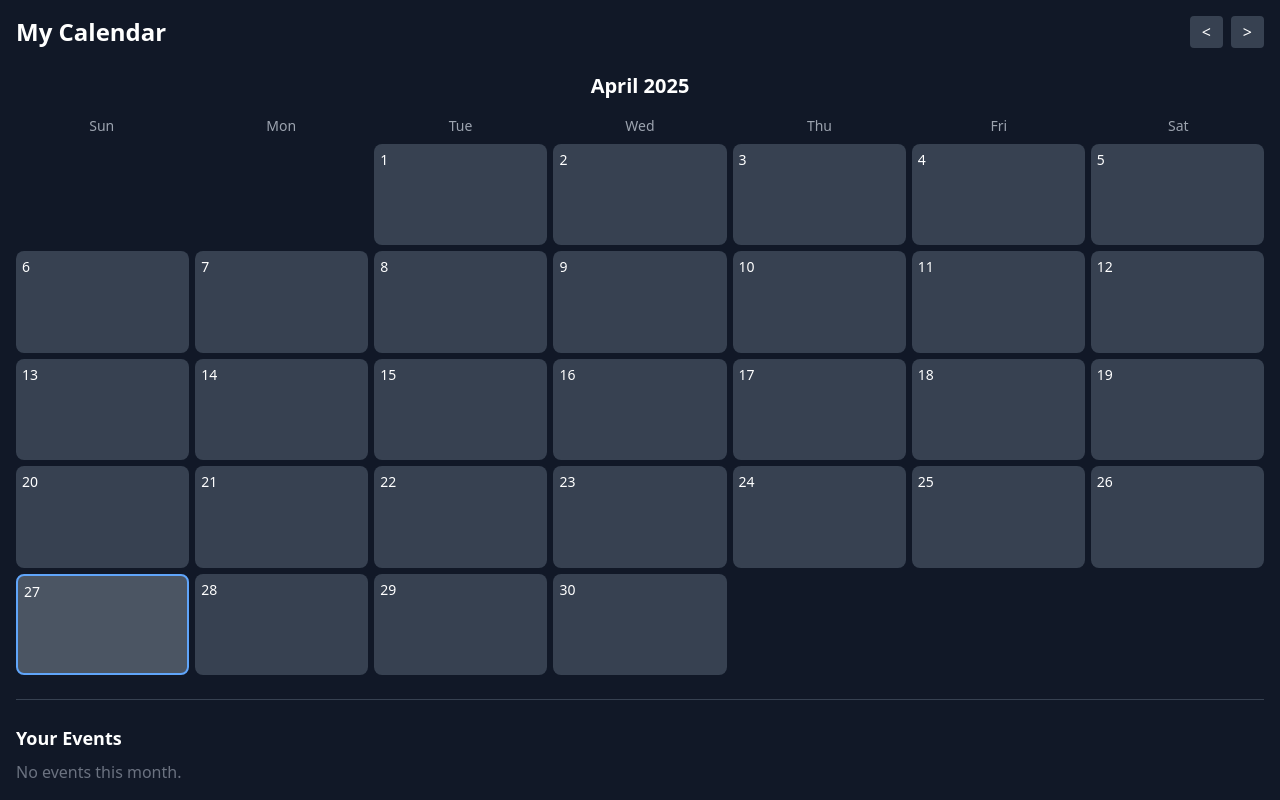
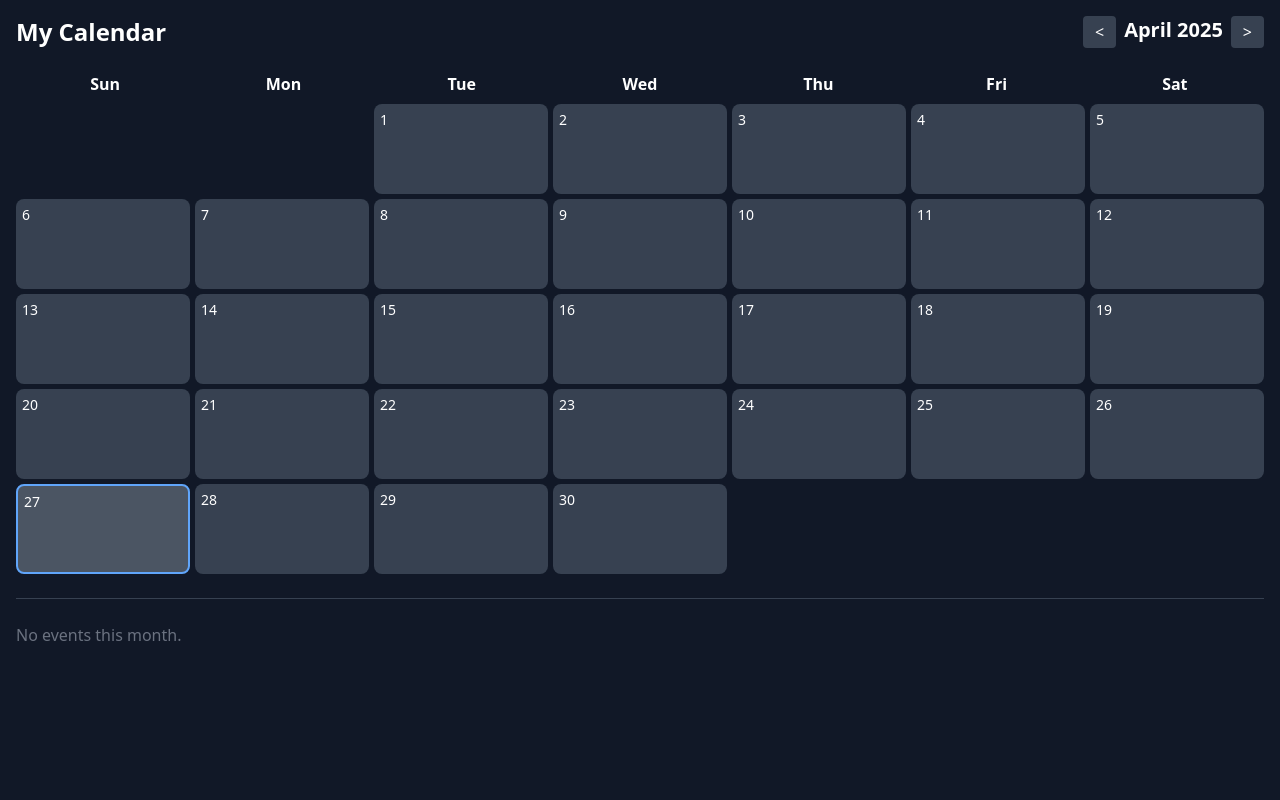
Before and after one commit to 0pixelz/Chatbot-web-app, a Flask app: template templates/calendar.html in a window 1280 px wide. Run offline with Flask 3, Linux system fonts and the light colour scheme; the template is opened without the code that fills it: most values are stand-ins (such as "Sample title", 1, 10 or a date in 2020); parts of the project's set-up code (start-up, migrations or seed data) failed here and were passed over; some libraries are stand-ins or nearby versions.

Commit message:
Update calendar.html

```diff
--- a/templates/calendar.html
+++ b/templates/calendar.html
@@ -4,20 +4,20 @@
   <meta charset="UTF-8">
   <title>Calendar - Personal AI Bot</title>
   <script src="https://cdn.tailwindcss.com"></script>
-  <meta name="viewport" content="width=device-width, initial-scale=1.0">
   <style>
     .calendar-grid {
       display: grid;
       grid-template-columns: repeat(7, 1fr);
-      gap: 6px;
+      gap: 5px;
     }
     .calendar-cell {
-      min-height: 80px;
+      min-height: 90px;
+      border-radius: 8px;
       background-color: #374151;
-      border-radius: 8px;
+      color: white;
       padding: 6px;
+      position: relative;
       overflow-y: auto;
-      position: relative;
       cursor: pointer;
     }
     .calendar-cell.today {
@@ -27,92 +27,81 @@
     .event-badge {
       background: #60a5fa;
       color: white;
+      padding: 2px 6px;
+      border-radius: 6px;
       font-size: 0.75rem;
-      border-radius: 6px;
-      padding: 2px 6px;
       margin-top: 4px;
       display: block;
       text-align: center;
-      cursor: pointer;
     }
   </style>
 </head>
 
-<body class="bg-gray-900 text-white min-h-screen flex flex-col p-4">
+<body class="bg-gray-900 min-h-screen text-white p-4">
 
 <!-- Header -->
 <div class="flex justify-between items-center mb-6">
   <h1 class="text-2xl font-bold">My Calendar</h1>
   <div class="flex space-x-2">
-    <button onclick="prevMonth()" class="px-3 py-1 bg-gray-700 hover:bg-gray-600 rounded">&lt;</button>
-    <button onclick="nextMonth()" class="px-3 py-1 bg-gray-700 hover:bg-gray-600 rounded">&gt;</button>
+    <button onclick="prevMonth()" class="px-3 py-1 bg-gray-700 rounded hover:bg-gray-600">&lt;</button>
+    <h2 id="monthTitle" onclick="openDatePicker()" class="text-xl font-semibold cursor-pointer"></h2>
+    <button onclick="nextMonth()" class="px-3 py-1 bg-gray-700 rounded hover:bg-gray-600">&gt;</button>
   </div>
 </div>
 
-<!-- Month title (clickable) -->
-<h2 id="monthTitle" class="text-xl font-semibold text-center mb-4 cursor-pointer hover:underline" onclick="openDatePicker()"></h2>
-<input type="month" id="datePicker" onchange="goToPickedMonth()" style="position:absolute; left:-9999px;">
-
 <!-- Days Header -->
-<div class="grid grid-cols-7 gap-2 text-center text-gray-400 mb-2 text-sm">
-  <div>Sun</div>
-  <div>Mon</div>
-  <div>Tue</div>
-  <div>Wed</div>
-  <div>Thu</div>
-  <div>Fri</div>
-  <div>Sat</div>
+<div class="grid grid-cols-7 text-center mb-2 font-bold">
+  <div>Sun</div><div>Mon</div><div>Tue</div><div>Wed</div><div>Thu</div><div>Fri</div><div>Sat</div>
 </div>
 
-<!-- Calendar grid -->
-<div id="calendar" class="calendar-grid flex-1"></div>
+<!-- Calendar -->
+<div id="calendar" class="calendar-grid"></div>
 
-<!-- Event list below -->
+<!-- Divider -->
 <hr class="my-6 border-gray-700">
-<h2 class="text-lg font-bold mb-2">Your Events</h2>
-<div id="eventList" class="space-y-2"></div>
+
+<!-- Event List -->
+<div id="eventList" class="space-y-3"></div>
 
 <!-- Modal -->
-<div id="modal" class="fixed top-0 left-0 w-full h-full bg-black bg-opacity-70 hidden items-center justify-center z-50">
+<div id="modal" class="fixed inset-0 bg-black bg-opacity-60 hidden items-center justify-center z-50">
   <div class="bg-gray-800 p-6 rounded-lg w-80">
     <h3 id="modalTitle" class="text-lg font-bold mb-4">New Event</h3>
     <input type="hidden" id="modalDate">
     <input id="eventName" type="text" placeholder="Event Title" class="w-full mb-4 p-2 rounded bg-gray-700 text-white">
-    <div class="flex justify-between gap-2">
-      <button onclick="saveModal()" class="flex-1 bg-blue-500 hover:bg-blue-600 p-2 rounded">Save</button>
-      <button onclick="deleteModal()" id="deleteButton" class="hidden flex-1 bg-red-500 hover:bg-red-600 p-2 rounded">Delete</button>
-      <button onclick="closeModal()" class="flex-1 bg-gray-600 hover:bg-gray-700 p-2 rounded">Cancel</button>
+    <input id="eventTime" type="time" class="w-full mb-4 p-2 rounded bg-gray-700 text-white">
+    <div class="flex justify-between space-x-2">
+      <button onclick="saveModal()" class="flex-1 bg-blue-500 hover:bg-blue-600 px-4 py-2 rounded">Save</button>
+      <button onclick="deleteModal()" id="deleteButton" class="flex-1 bg-red-500 hover:bg-red-600 px-4 py-2 rounded hidden">Delete</button>
+      <button onclick="closeModal()" class="flex-1 bg-gray-600 hover:bg-gray-700 px-4 py-2 rounded">Cancel</button>
     </div>
   </div>
 </div>
 
+<!-- Scripts -->
 <script>
-// === Global Variables ===
 let currentMonth = new Date().getMonth();
 let currentYear = new Date().getFullYear();
 const events = {{ events|tojson }};
 
-// === Calendar Rendering ===
 function renderCalendar() {
   const monthTitle = document.getElementById('monthTitle');
   const calendar = document.getElementById('calendar');
-  const eventList = document.getElementById('eventList');
+  const date = new Date(currentYear, currentMonth);
+  const monthName = date.toLocaleString('default', { month: 'long' });
+  monthTitle.textContent = `${monthName} ${currentYear}`;
 
   const firstDay = new Date(currentYear, currentMonth, 1).getDay();
   const daysInMonth = new Date(currentYear, currentMonth+1, 0).getDate();
-
-  const monthName = new Date(currentYear, currentMonth).toLocaleString('default', { month: 'long' });
-  monthTitle.textContent = `${monthName} ${currentYear}`;
 
   let html = "";
 
   for (let i = 0; i < firstDay; i++) {
     html += `<div></div>`;
   }
-
   for (let day = 1; day <= daysInMonth; day++) {
     const dateStr = `${currentYear}-${String(currentMonth+1).padStart(2,'0')}-${String(day).padStart(2,'0')}`;
-    const today = (new Date().toDateString() === new Date(currentYear, currentMonth, day).toDateString());
+    let today = (new Date().toDateString() === new Date(currentYear, currentMonth, day).toDateString());
     html += `<div class="calendar-cell ${today ? 'today' : ''}" onclick="openModal('${dateStr}')">
       <div class="text-sm">${day}</div>
       ${renderEvents(dateStr)}
@@ -128,7 +117,8 @@ function renderEvents(dateStr) {
   if (events) {
     for (const [id, evt] of Object.entries(events)) {
       if (evt.date === dateStr) {
-        out += `<span class="event-badge" onclick="event.stopPropagation(); openModal('${dateStr}', '${id}', '${evt.title}')">${evt.title}</span>`;
+        const timeStr = evt.time ? `(${evt.time}) ` : '';
+        out += `<span class="event-badge" onclick="event.stopPropagation(); openModal('${dateStr}', '${id}', '${evt.title}', '${evt.time || ''}')">${timeStr}${evt.title}</span>`;
       }
     }
   }
@@ -147,19 +137,20 @@ function renderEventList() {
     eventList.innerHTML = "<div class='text-gray-500'>No events this month.</div>";
   } else {
     for (const [id, evt] of filtered) {
+      const timeStr = evt.time ? `(${evt.time}) ` : '';
       eventList.innerHTML += `<div class="bg-gray-700 p-3 rounded flex justify-between">
-        <div>${evt.date}: <b>${evt.title}</b></div>
-        <button onclick="openModal('${evt.date}', '${id}', '${evt.title}')" class="text-blue-400 hover:underline">Edit</button>
+        <div>${evt.date} ${timeStr}<b>${evt.title}</b></div>
+        <button onclick="openModal('${evt.date}', '${id}', '${evt.title}', '${evt.time || ''}')" class="text-blue-400 hover:underline">Edit</button>
       </div>`;
     }
   }
 }
 
-// === Modal Logic ===
-function openModal(dateStr, eventId=null, title='') {
+function openModal(dateStr, eventId=null, title='', time='') {
   const modal = document.getElementById('modal');
   document.getElementById('modalDate').value = dateStr;
   document.getElementById('eventName').value = title;
+  document.getElementById('eventTime').value = time;
   document.getElementById('modalTitle').textContent = eventId ? "Edit Event" : "New Event";
 
   if (eventId) {
@@ -180,13 +171,14 @@ function closeModal() {
 async function saveModal() {
   const date = document.getElementById('modalDate').value;
   const title = document.getElementById('eventName').value.trim();
+  const time = document.getElementById('eventTime').value.trim();
   const eventId = document.getElementById('modal').dataset.eventId || crypto.randomUUID();
 
   if (title) {
     await fetch(`/save_event/${eventId}`, {
       method: 'POST',
       headers: {'Content-Type': 'application/json'},
-      body: JSON.stringify({title, date})
+      body: JSON.stringify({title, date, time})
     });
   }
   closeModal();
@@ -196,13 +188,12 @@ async function saveModal() {
 async function deleteModal() {
   const eventId = document.getElementById('modal').dataset.eventId;
   if (eventId) {
-    await fetch(`/delete_event/${eventId}`, {method: 'POST'});
+    await fetch(`/delete_event/${eventId}`, { method: 'POST' });
   }
   closeModal();
   location.reload();
 }
 
-// === Navigation Logic ===
 function prevMonth() {
   currentMonth--;
   if (currentMonth < 0) {
@@ -219,45 +210,22 @@ function nextMonth() {
   }
   renderCalendar();
 }
+
 function openDatePicker() {
-  const picker = document.getElementById('datePicker');
-  picker.focus();
-  picker.click();
+  const input = document.createElement('input');
+  input.type = 'month';
+  input.value = `${currentYear}-${String(currentMonth+1).padStart(2, '0')}`;
+  input.classList.add('hidden');
+  document.body.appendChild(input);
+  input.click();
+  input.addEventListener('change', () => {
+    const parts = input.value.split('-');
+    currentYear = parseInt(parts[0]);
+    currentMonth = parseInt(parts[1]) - 1;
+    renderCalendar();
+    document.body.removeChild(input);
+  });
 }
-function goToPickedMonth() {
-  const picked = document.getElementById('datePicker').value;
-  if (picked) {
-    const [year, month] = picked.split("-");
-    currentYear = parseInt(year);
-    currentMonth = parseInt(month) - 1;
-    renderCalendar();
-  }
-}
-
-// === Swipe Logic ===
-let touchStartX = 0;
-let touchEndX = 0;
-
-document.addEventListener('touchstart', e => {
-  touchStartX = e.changedTouches[0].screenX;
-});
-document.addEventListener('touchend', e => {
-  touchEndX = e.changedTouches[0].screenX;
-  handleSwipe();
-});
-
-function handleSwipe() {
-  const diff = touchStartX - touchEndX;
-  if (Math.abs(diff) > 50) {
-    if (diff > 0) {
-      nextMonth();
-    } else {
-      prevMonth();
-    }
-  }
-}
-
-// === Init ===
 window.onload = renderCalendar;
 </script>
 
```
